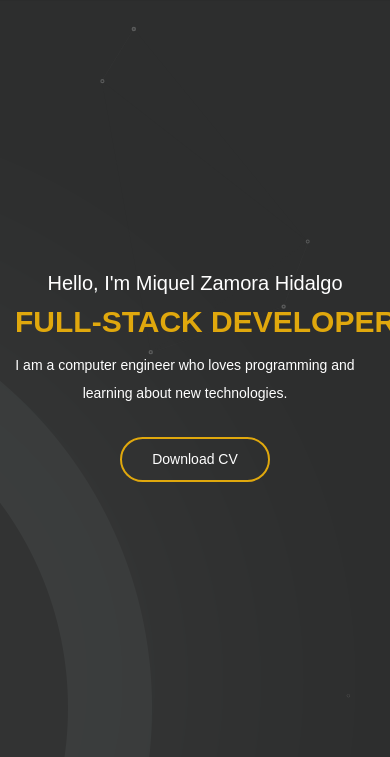
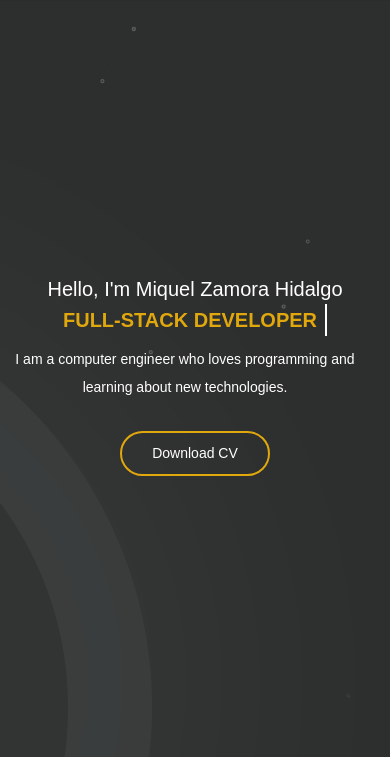
Before and after one commit to MiquelZ/MiquelZ.github.io, a plain HTML site: page index.html in a window 390 px wide. Shown: the part 87-844 px from the top of the page. Drawn offline with Linux system fonts and the light colour scheme; some packages are replaced by stand-ins of ours; a script that the page names is missing; a web font is replaced by a local one.

Commit message:
Bugfix for mobile resolution

```diff
--- a/css/main.css
+++ b/css/main.css
@@ -1,6 +1,12 @@
+/* Normalize */
+html,body {
+    overflow-x: hidden;
+}
+
 /* Body */
 body {
     font-family: 'Muli', sans-serif;
+    margin: 0;
 }
 
 /* Navbar */
@@ -473,12 +479,11 @@ hr {
 
 /* Small devices (landscape phones, less than 768px) */
 @media (max-width: 767.98px) {
-
-     /* Slider*/
-     .slider {
+    /* Slider */
+    .slider {
         height: calc(100vh - 80px);
         margin-top: 80px;
-     }
+    }
 
     .slider .left-content {
         padding: 0;
@@ -486,7 +491,7 @@ hr {
     }
 
     .animated-headlines .cd-headline span {
-        font-size: 30px;
+        font-size: 20px!important;
     }
 
     /* About Me */
```
